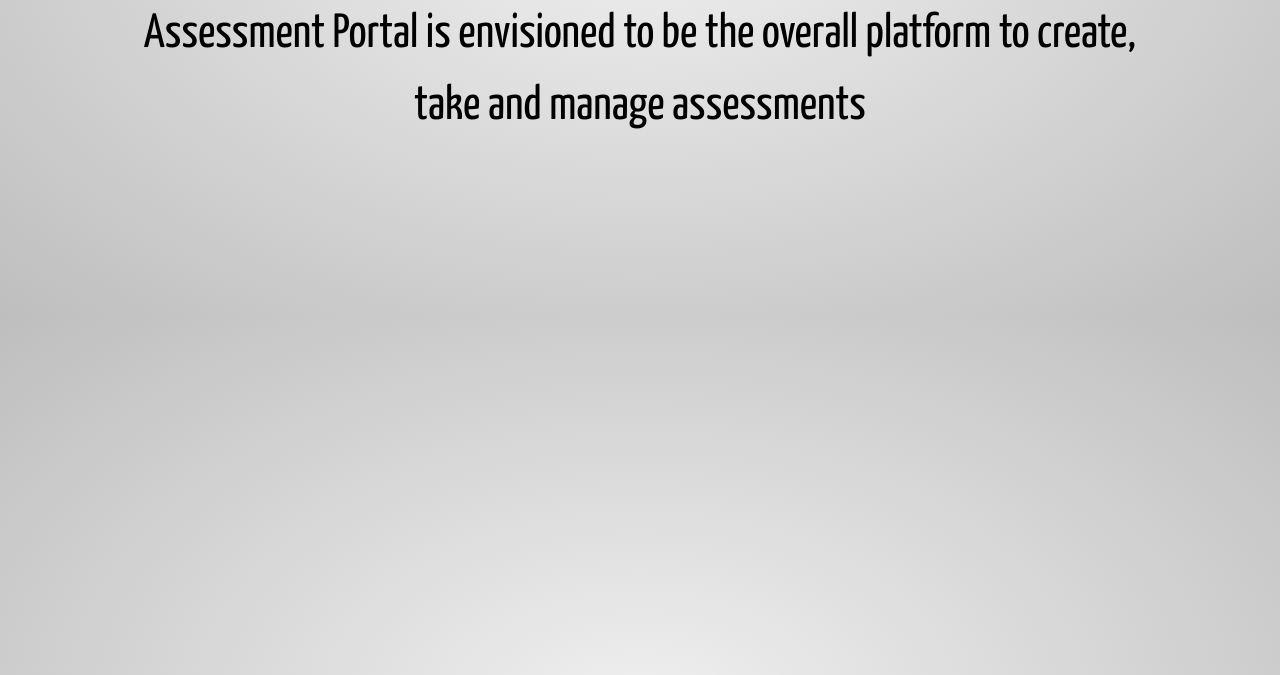
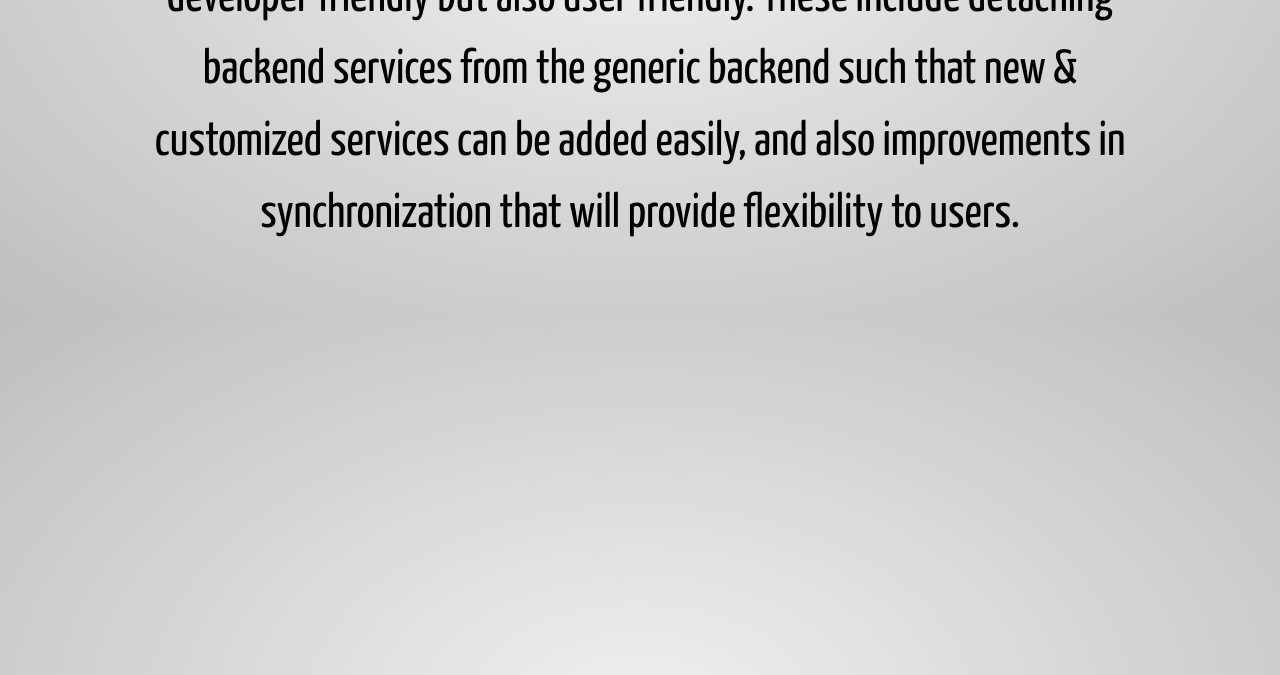
Before and after one commit to parthppanchal/GSoC14Presentation, a plain HTML site: page index.html in a window 1280 px wide. Shown: the part 485-1160 px from the top of the page. Drawn offline with Linux system fonts and the light colour scheme.

Commit message:
Fixes title & subtitle

```diff
--- a/index.html
+++ b/index.html
@@ -4,7 +4,7 @@
     <meta charset="utf-8" />
     <meta name="viewport" content="width=1024" />
     <meta name="apple-mobile-web-app-capable" content="yes" />
-    <title>Assesment Portal | Prepared by Parth</title>
+    <title>GTG: Revamp backend experience | Prepared by Parth</title>
 
     <meta name="author" content="Parth" />
 
@@ -25,7 +25,7 @@
 
         <div id="intro" class="step title" data-x="0" data-y="0">
             <h3 style="float:center">GTG: Revamp backend experience</h3>
-            <p style="text-align:center">Assessment Portal is envisioned to be the overall platform to create, take and manage assessments</p>
+            <p style="text-align:center">My project aims to introduce several features that make GTG not only developer friendly but also user friendly. These include detaching backend services from the generic backend such that new &amp; customized services can be added easily, and also improvements in synchronization that will provide flexibility to users.</p>
 
         </div>
 
```
